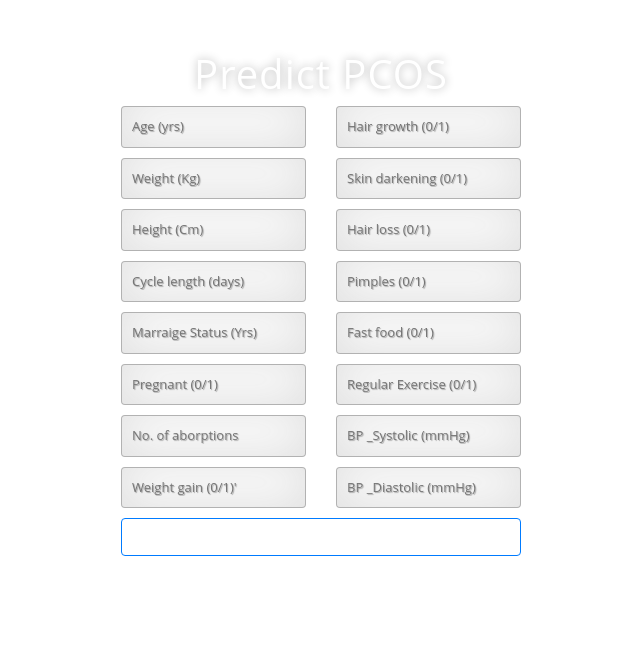
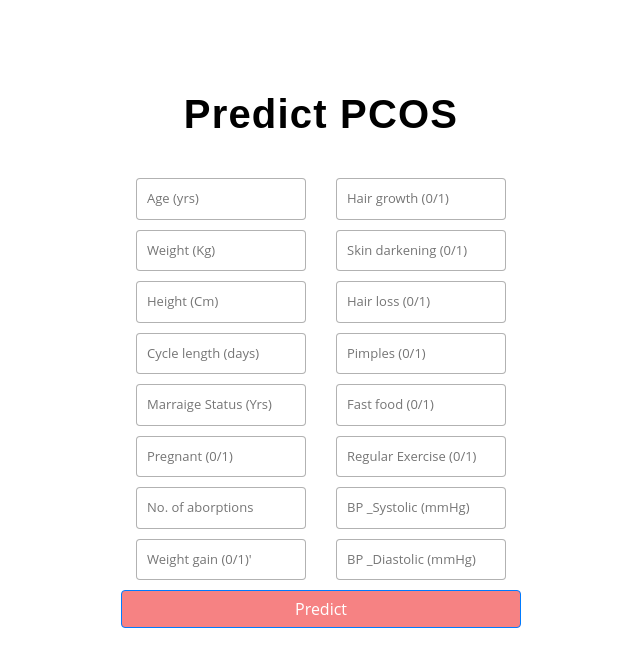
Before and after one commit to lavishabhambri/PCOS-Model, a Flask app: page / in a window 1280 px wide. Shown: the top 667 px of the page, without its empty margins (369-1009 px from the left). Run offline with Flask 2, Linux system fonts and the light colour scheme; parts of the project's set-up code (start-up, migrations or seed data) failed here and were passed over; some libraries are stand-ins or nearby versions.

Commit message:
Css updated

```diff
--- a/static/styles.css
+++ b/static/styles.css
@@ -17,8 +17,18 @@ body {
 	filter: progid:DXImageTransform.Microsoft.gradient( startColorstr='#3E1D6D', endColorstr='#092756',GradientType=1 ); */
 }
 
+.ml-predict-heading{
+	font-family: "Monserrat", sans-serif;
+	text-align: center;
+	margin: 40px auto;
+	color: #000;
+	font-weight: bold;
+
+}
+
 .ml-button{
-	background-color: #fff;
+	background-color: #F68283;
+	color: #fff;
 }
 
 .login {
@@ -30,7 +40,6 @@ body {
 	height:400px;
 }
 
-.login h1 { color: #fff; text-shadow: 0 0 10px rgba(0,0,0,0.3); letter-spacing:1px; text-align:center; }
 
 input {
 	width: 100%;
@@ -41,15 +50,15 @@ input {
 	outline: none;
 	padding: 10px;
 	font-size: 13px;
-	color: #fff;
-	text-shadow: 1px 1px 1px rgba(0,0,0,0.3);
+	color: #000;
+	/* text-shadow: 1px 1px 1px rgba(0,0,0,0.3); */
 	border: 1px solid rgba(0,0,0,0.3);
 	border-radius: 4px;
-	box-shadow: inset 0 -5px 45px rgba(100,100,100,0.2), 0 1px 1px rgba(255,255,255,0.2);
+	/* box-shadow: inset 0 -5px 45px rgba(100,100,100,0.2), 0 1px 1px rgba(255,255,255,0.2); */
 	-webkit-transition: box-shadow .5s ease;
 	-moz-transition: box-shadow .5s ease;
 	-o-transition: box-shadow .5s ease;
 	-ms-transition: box-shadow .5s ease;
 	transition: box-shadow .5s ease;
 }
-input:focus { box-shadow: inset 0 -5px 45px rgba(100,100,100,0.4), 0 1px 1px rgba(255,255,255,0.2); }
+/* input:focus { box-shadow: inset 0 -5px 45px rgba(100,100,100,0.4), 0 1px 1px rgba(255,255,255,0.2); } */
--- a/templates/index.html
+++ b/templates/index.html
@@ -16,10 +16,11 @@
 
 <body>
   <div class="login">
-<h1>Predict PCOS</h1>
+  <h1 class="ml-predict-heading">Predict PCOS</h1>
 
    <!-- Main Input For Receiving Query to our ML -->
   <form action="{{ url_for('predict')}}"method="post">
+    <div class="container ml-container">
       <div class="row">
         <div class="col-lg-6">
           <input type="text" name="age" placeholder="Age (yrs)" required="required" />
@@ -44,6 +45,8 @@
         </div>
       </div>
 
+    </div>
+
 
 
     <button type="submit" class="btn btn-primary btn-block btn-large ml-button">Predict</button>
```
Lines whose indentation alone changed are shown as unchanged.
